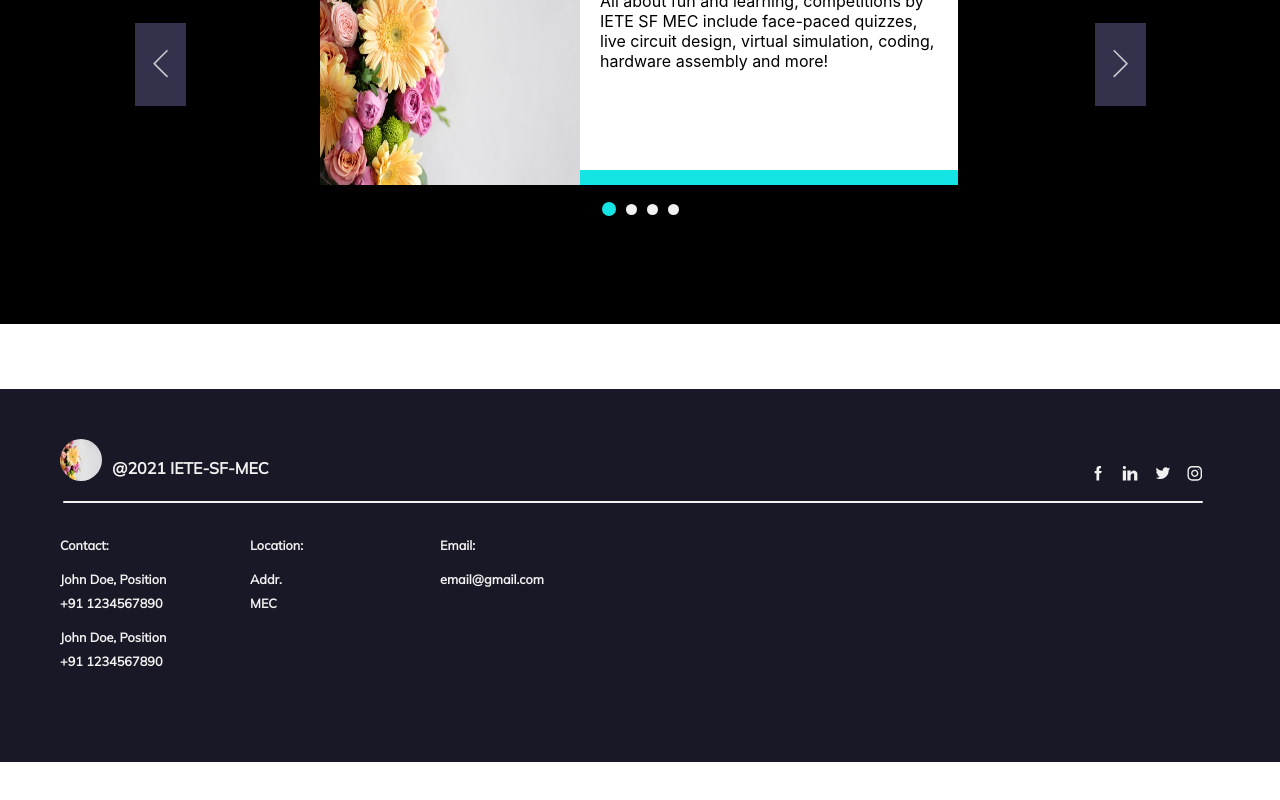
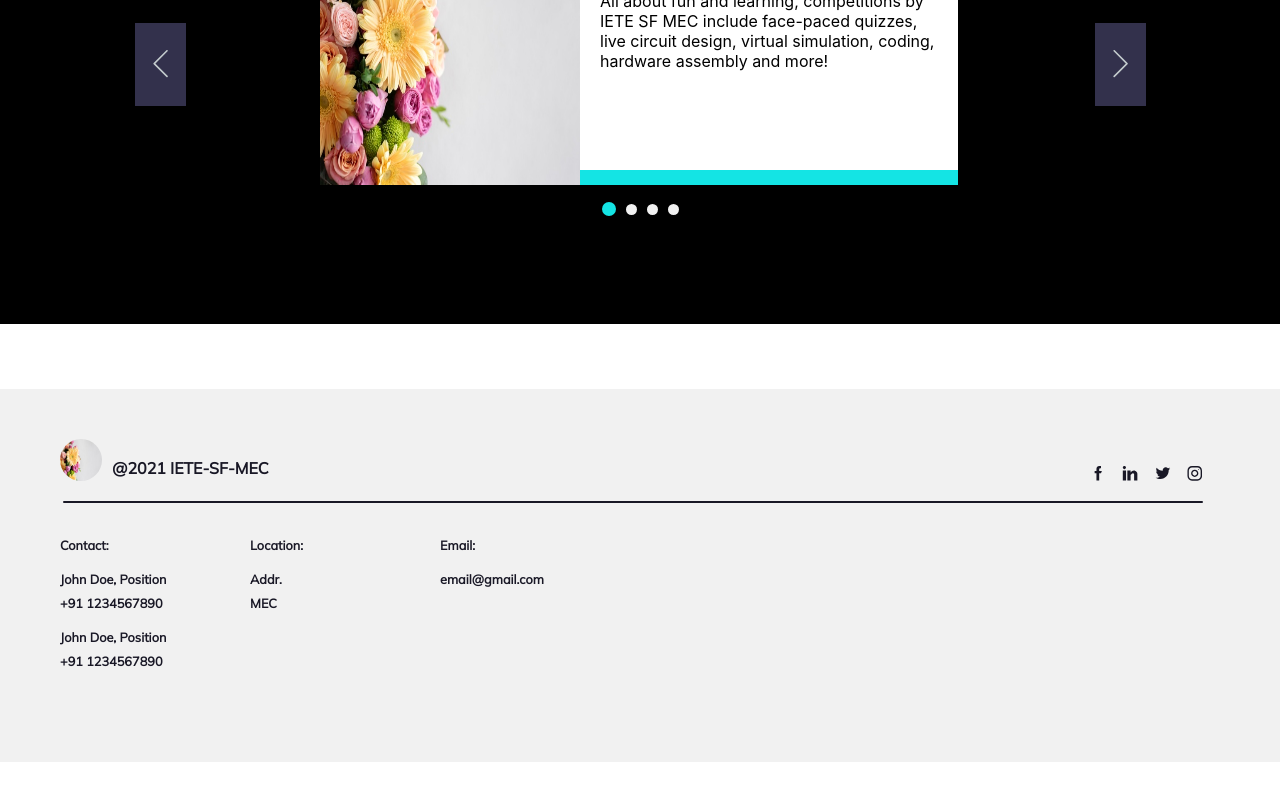
Before and after one commit to ietesfmec/website, a Next.js app: page /home in a window 1280 px wide. Shown: the part 1577-2377 px from the top of the page. Built offline with nearby package versions, Linux system fonts and the light colour scheme.

Commit message:
optimization

```diff
--- a/components/Articles/Featured/Featured.module.css
+++ b/components/Articles/Featured/Featured.module.css
@@ -151,7 +151,6 @@
         height: fit-content !important;
         padding: 30px 5px;
         max-height: none;
-        margin-top: 30px;
     }
     .main {
         flex-direction: column-reverse;
--- a/components/Navbar/Navbar.module.css
+++ b/components/Navbar/Navbar.module.css
@@ -69,7 +69,7 @@
     text-decoration: none !important;
 }
 
-@media screen and (max-width:500px) {
+@media screen and (max-width:800px) {
     .image > img {
         margin-top: -36px;
         transform: scale(1.45);
--- a/pages/home.js
+++ b/pages/home.js
@@ -11,7 +11,7 @@
             <What/>
             <Info/>
             <Activity/>
-            <Footer/>
+            <Footer secondary="true"/>
         </div>
     )
 }
```
